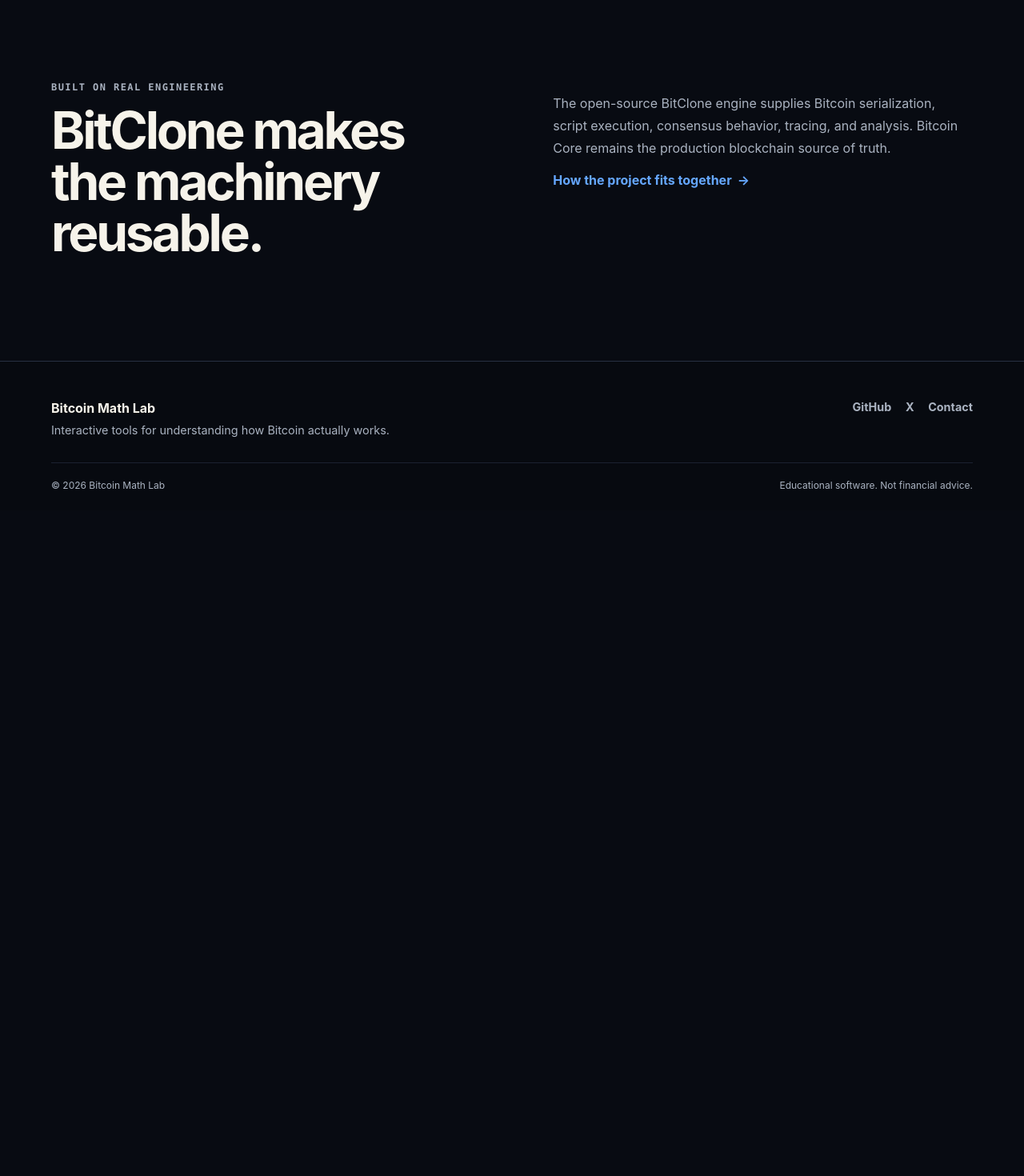
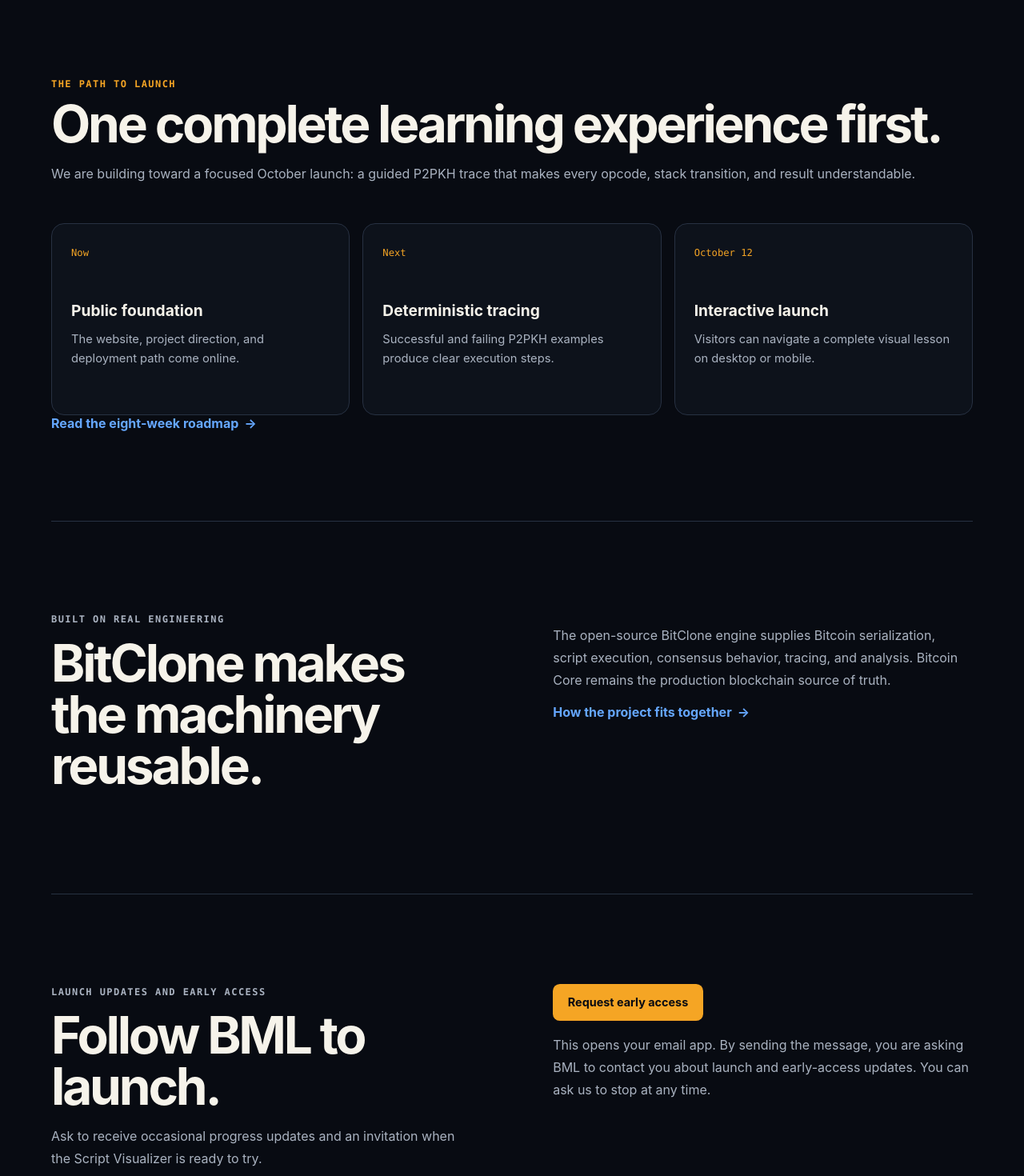
Before and after one commit to BitcoinMathLab/frontend, an Angular app: page / in a window 1280 px wide. Shown: the part 1460-2930 px from the top of the page at 80% size. Before the commit the page ends 2098 px from the top, so only its background shows below. Built offline with nearby package versions, Linux system fonts and the light colour scheme.

Commit message:
Complete Story 2.2 landing page

```diff
--- a/src/app/pages/home/home.html
+++ b/src/app/pages/home/home.html
@@ -81,6 +81,37 @@
   </div>
 </section>
 
+<section class="section roadmap-preview" aria-labelledby="roadmap-preview-title">
+  <div class="section-heading">
+    <p class="eyebrow">The path to launch</p>
+    <h2 id="roadmap-preview-title">One complete learning experience first.</h2>
+    <p>
+      We are building toward a focused October launch: a guided P2PKH trace that makes every opcode,
+      stack transition, and result understandable.
+    </p>
+  </div>
+  <div class="feature-grid">
+    <article>
+      <span class="feature-number">Now</span>
+      <h3>Public foundation</h3>
+      <p>The website, project direction, and deployment path come online.</p>
+    </article>
+    <article>
+      <span class="feature-number">Next</span>
+      <h3>Deterministic tracing</h3>
+      <p>Successful and failing P2PKH examples produce clear execution steps.</p>
+    </article>
+    <article>
+      <span class="feature-number">October 12</span>
+      <h3>Interactive launch</h3>
+      <p>Visitors can navigate a complete visual lesson on desktop or mobile.</p>
+    </article>
+  </div>
+  <a class="text-link" routerLink="/roadmap"
+    >Read the eight-week roadmap <span aria-hidden="true">→</span></a
+  >
+</section>
+
 <section class="section product-callout">
   <div>
     <p class="eyebrow">Built on real engineering</p>
@@ -97,3 +128,25 @@
     >
   </div>
 </section>
+
+<section class="section product-callout launch-signup" aria-labelledby="launch-signup-title">
+  <div>
+    <p class="eyebrow">Launch updates and early access</p>
+    <h2 id="launch-signup-title">Follow BML to launch.</h2>
+    <p>
+      Ask to receive occasional progress updates and an invitation when the Script Visualizer is
+      ready to try.
+    </p>
+  </div>
+  <div class="launch-signup__action">
+    <a
+      class="button button--primary"
+      href="mailto:bitcoinmathlab@gmail.com?subject=Bitcoin%20Math%20Lab%20launch%20updates&amp;body=Please%20add%20me%20to%20the%20Bitcoin%20Math%20Lab%20launch%20updates%20and%20early-access%20list."
+      >Request early access</a
+    >
+    <p>
+      This opens your email app. By sending the message, you are asking BML to contact you about
+      launch and early-access updates. You can ask us to stop at any time.
+    </p>
+  </div>
+</section>
```
Also changed, not shown: 1 other file (tests, documents, lock files or other folders).
